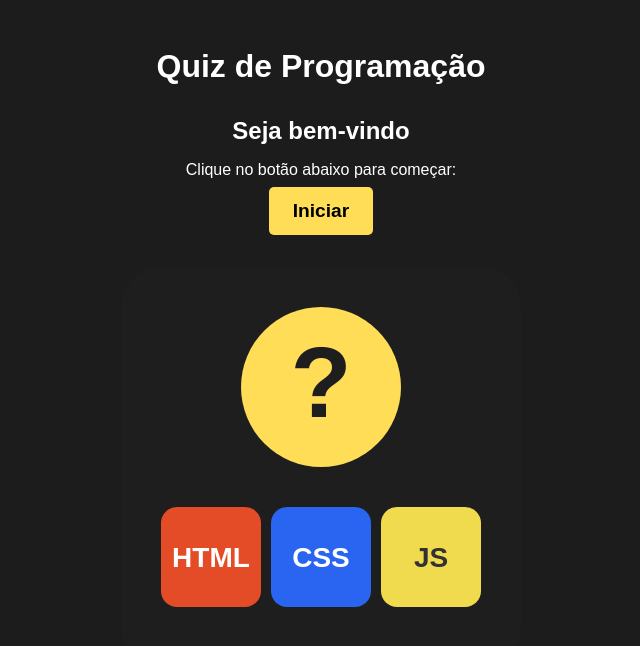
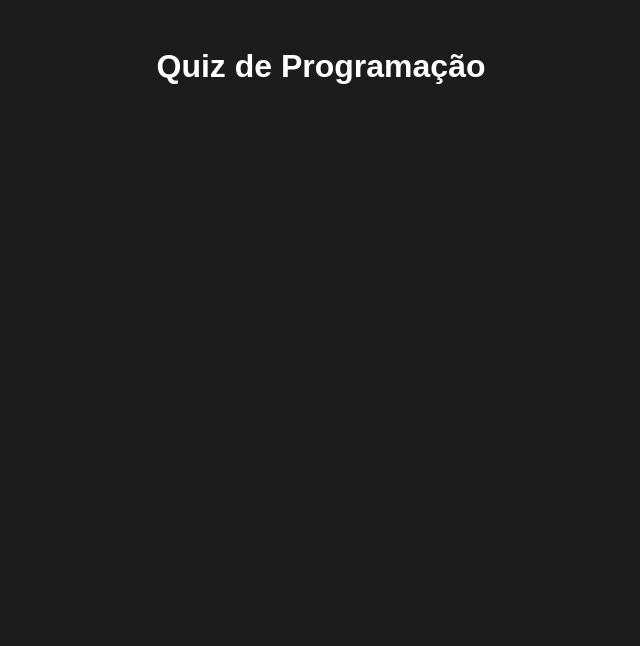
Before and after one commit to DanielDimas2002/Quiz, a React (Vite) app in the folder Quiz/: page / in a window 1280 px wide. Shown: the top 646 px of the page, without its empty margins (319-959 px from the left). Built offline with nearby package versions, Linux system fonts and the light colour scheme.

Commit message:
Mudança de Estado

```diff
--- a/Quiz/src/App.jsx
+++ b/Quiz/src/App.jsx
@@ -1,11 +1,20 @@
+import { useContext } from 'react'
+import Welcome from './components/Welcome'
+import Question from './components/Question'
 import './App.css'
-import Welcome from './components/Welcome'
+import { QuizContext } from './context/quiz'
+
 
 function App() {
+
+
+  const [quizState, dispatch] = useContext(QuizContext);
+
   return (
     <div className = "App">
       <h1>Quiz de Programação</h1>
-      <Welcome/>
+      {quizState.gameState == "Start" && <Welcome/>}
+      {quizState.gameState == "Playing" && <Question/>}
    </div>
   )
 }
--- a/Quiz/src/components/Question.jsx
+++ b/Quiz/src/components/Question.jsx
@@ -0,0 +1,9 @@
+import React from "react";
+
+const Question = () =>{
+    return(
+        <div>Question</div>
+    )
+};
+
+export default Question
--- a/Quiz/src/components/Welcome.jsx
+++ b/Quiz/src/components/Welcome.jsx
@@ -1,4 +1,4 @@
- import { useContext } from "react";
+import { useContext } from "react";
 import { QuizContext } from "../context/quiz";
 import "./Welcome.css"
 import Quiz from "../img/quiz.svg"
```
